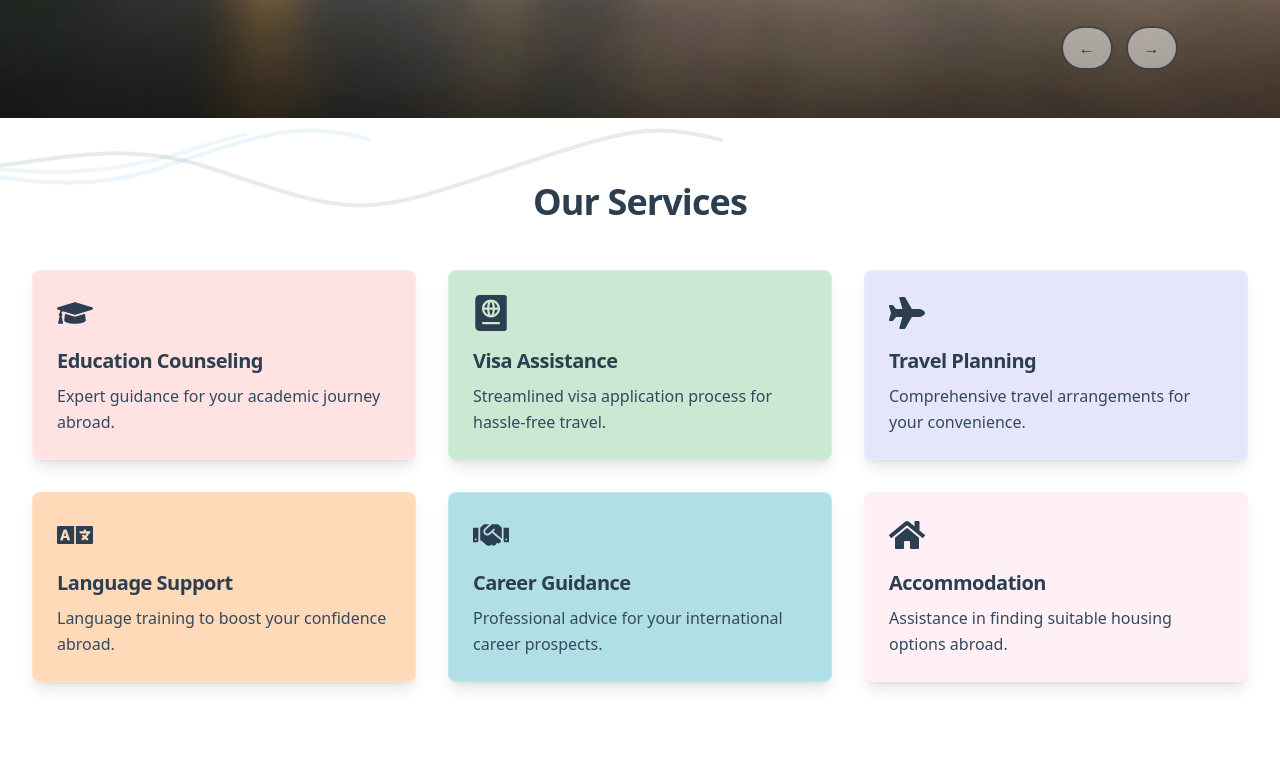
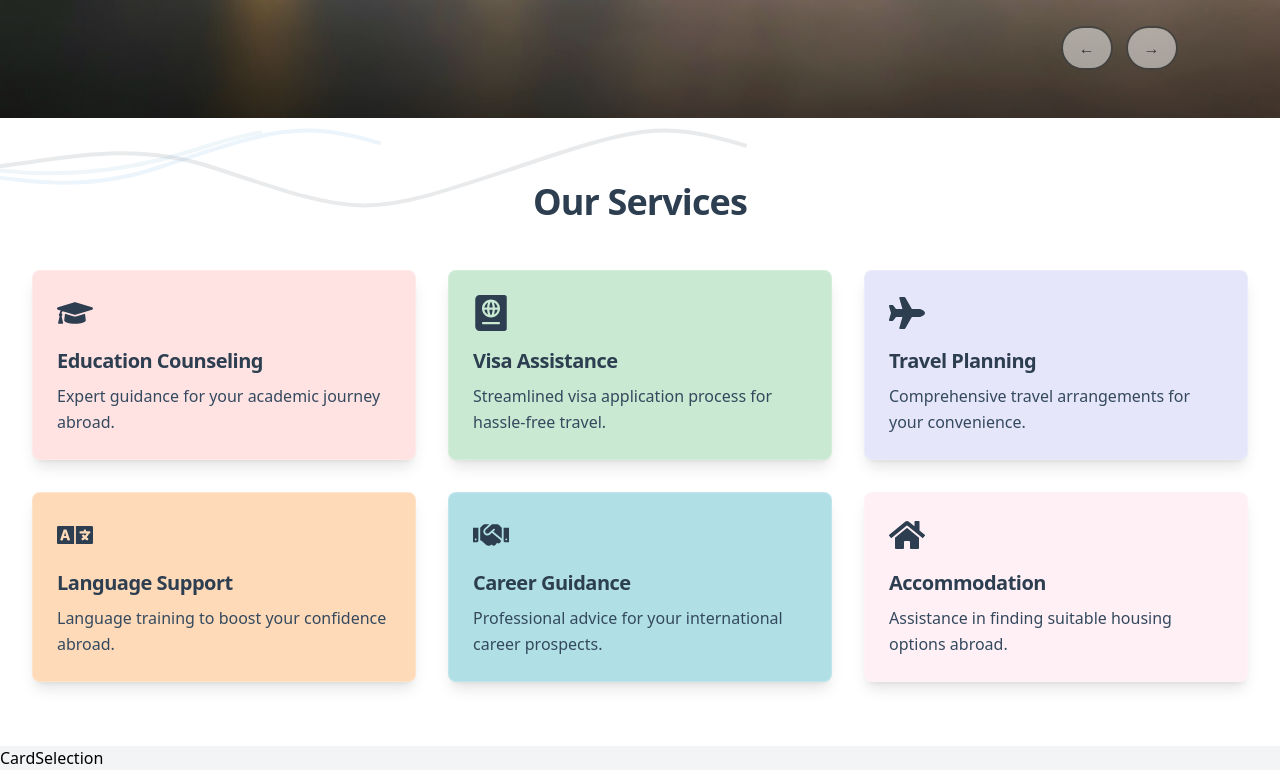
Before and after one commit to rinoykj007/Eduroyale_District_Educational, a React (Vite) app: page / in a window 1280 px wide. Shown: the part 682-1452 px from the top of the page. Before the commit the page ends 1428 px from the top, so only its background shows below. Built offline with nearby package versions, Linux system fonts and the light colour scheme.

Commit message:
Add CardSelection and integrate it in Home

```diff
--- a/package.json
+++ b/package.json
@@ -11,11 +11,13 @@
   "dependencies": {
     "dom": "^0.0.3",
     "framer-motion": "^12.4.11",
+    "lucide-react": "^0.479.0",
     "react": "^18.2.0",
     "react-dom": "^18.2.0",
     "react-icons": "^4.11.0",
     "react-router-dom": "^6.18.0",
-    "router": "^1.3.8"
+    "router": "^1.3.8",
+    "swiper": "^11.2.5"
   },
   "devDependencies": {
     "@eslint/js": "^9.21.0",
--- /dev/null
+++ b/src/components/CardSelection.tsx
@@ -0,0 +1,5 @@
+import React from "react";
+
+export default function CardSelection() {
+  return <div>CardSelection</div>;
+}
--- a/src/components/Home.tsx
+++ b/src/components/Home.tsx
@@ -3,6 +3,7 @@ import { Link } from "react-router-dom";
 import Carousel from "./Carousel";
 import { motion } from "framer-motion";
 import Services from "./Services";
+import CardSelection from "./CardSelection";
 
 const Home = () => {
   return (
@@ -37,6 +38,9 @@ const Home = () => {
       <section className=" w-full">
         <Services />
       </section>
+      <section>
+        <CardSelection />
+      </section>
     </motion.div>
   );
 };
```
Also changed, not shown: 1 other file (tests, documents, lock files or other folders).
